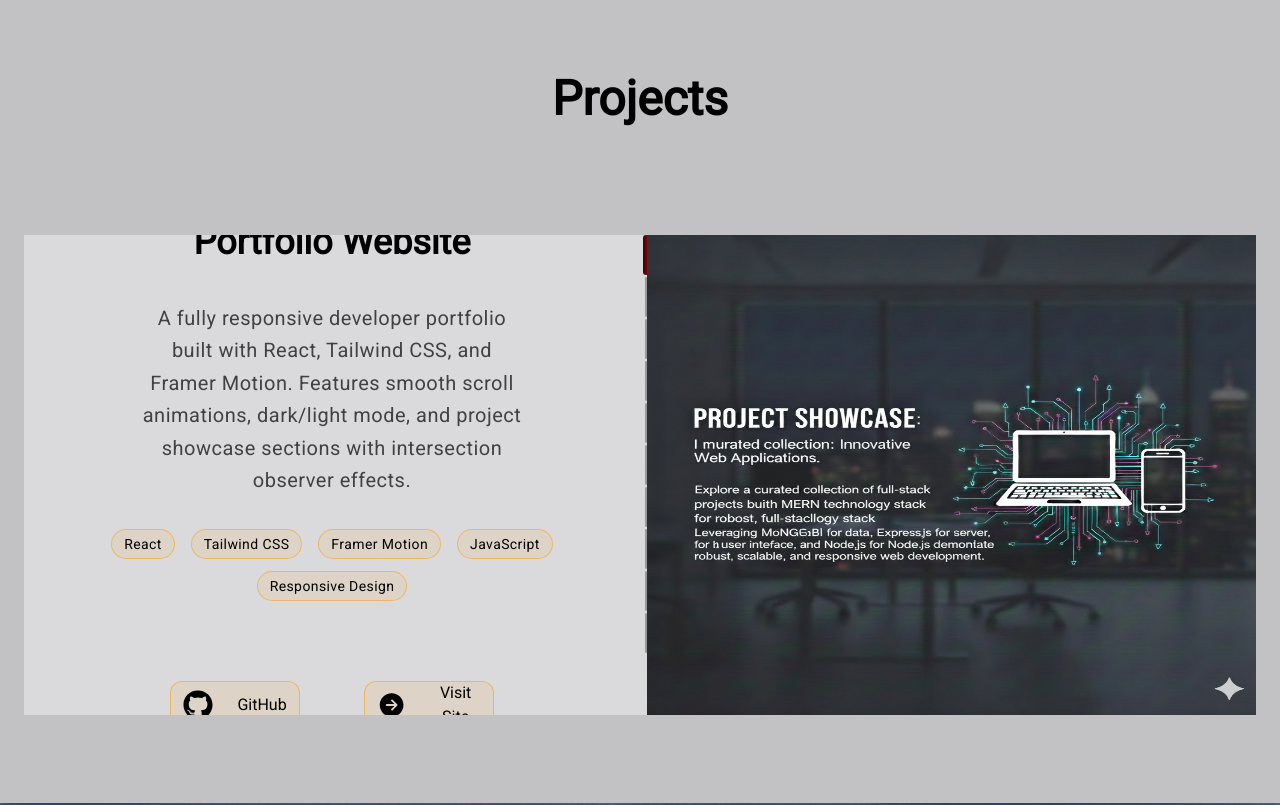
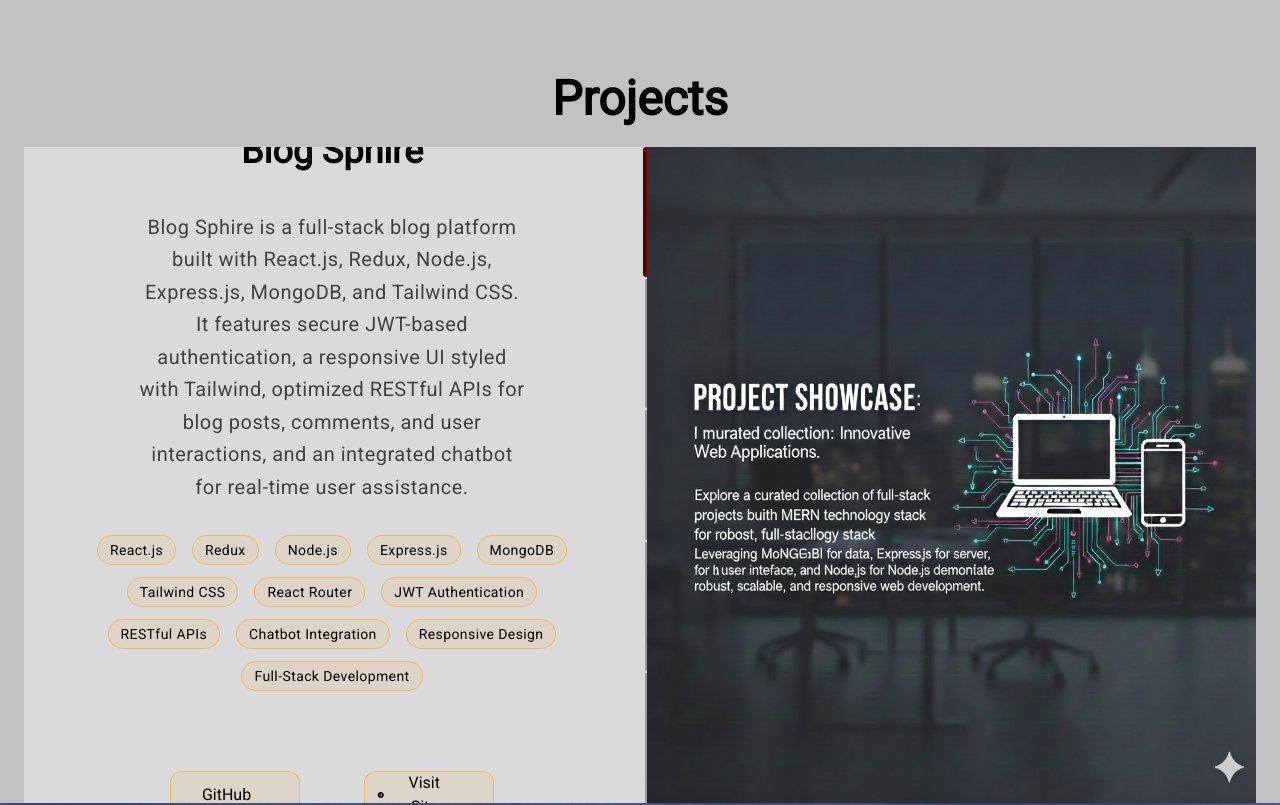
Before and after one commit to BanothSujith/Protfolio, a React (Vite) app: page /about in a window 1280 px wide. Shown: the part 1580-2385 px from the top of the page. Built offline with nearby package versions, Linux system fonts and the light colour scheme; a web font is replaced by a local one.

Commit message:
feat: update project details and links in Projects2.jsx for enhanced user experience

```diff
--- a/src/pages/Projects2.jsx
+++ b/src/pages/Projects2.jsx
@@ -3,153 +3,156 @@
 import IsInView from "../Hooks/IsInView.jsx";
 import { FaGithub } from "react-icons/fa";
 import { IoArrowForwardCircle } from "react-icons/io5";
+import {IoMdPaperPlane} from "react-icons/io"
 import project from "../assets/Projects.png";
 import { useEffect, useRef, useState } from "react";
 import { AnimatePresence, motion } from "framer-motion";
 const projectsData = [
   {
     id: 1,
-    title: "Portfolio Website",
-    desc: "A fully responsive developer portfolio built with React, Tailwind CSS, and Framer Motion. Features smooth scroll animations, dark/light mode, and project showcase sections with intersection observer effects.",
-    link: "#",
+    title: "Blog Sphire",
+    desc: "Blog Sphire is a full-stack blog platform built with React.js, Redux, Node.js, Express.js, MongoDB, and Tailwind CSS. It features secure JWT-based authentication, a responsive UI styled with Tailwind, optimized RESTful APIs for blog posts, comments, and user interactions, and an integrated chatbot for real-time user assistance.",
+    link: "https://sujithblog.vercel.app/",
     skills: [
-      "React",
+      "React.js",
+      "Redux",
+      "Node.js",
+      "Express.js",
+      "MongoDB",
       "Tailwind CSS",
-      "Framer Motion",
-      "JavaScript",
+      "React Router",
+      "JWT Authentication",
+      "RESTful APIs",
+      "Chatbot Integration",
       "Responsive Design",
+      "Full-Stack Development",
     ],
     projectLinks: [
-      { type: "GitHub", url: "#", label: FaGithub },
-      { type: "Visit Site", url: "#", label: IoArrowForwardCircle, size: 24 },
+      {
+        type: "GitHub",
+        url: "https://github.com/BanothSujith/blog",
+        label: FaGithub,
+      },
+      {
+        type: "Visit Site",
+        url: "https://sujithblog.vercel.app/",
+        label: IoArrowForwardCircle,
+        size: 24,
+      },
     ],
   },
   {
     id: 2,
-    title: "E-Commerce Store",
-    desc: "A full-featured MERN stack e-commerce application. Includes authentication, product management dashboard, Stripe payment integration, order history tracking, and real-time inventory management.",
-    link: "#",
+    title: "Real Time Chat Application",
+    desc: "Real Time Chat Application is a full-stack platform built with React.js, Node.js, Express.js, MongoDB, and CSS. It features secure JWT-based authentication, a responsive UI with React Router, optimized RESTful APIs, and WebSockets for real-time messaging and seamless user interactions.",
+    link: "sujithchatapp.vercel.app",
     skills: [
+      "React.js",
+      "Node.js",
+      "Express.js",
       "MongoDB",
-      "Express",
-      "React",
-      "Node.js",
-      "Stripe API",
-      "JWT",
-      "Redux",
+      "React Router",
+      "JWT Authentication",
+      "RESTful APIs",
+      "WebSockets",
+      "CSS",
+      "Full-Stack Development",
+      "Real-Time Communication",
     ],
     projectLinks: [
-      { type: "GitHub", url: "#", label: FaGithub },
-      { type: "Visit Site", url: "#", label: IoArrowForwardCircle, size: 24 },
+      {
+        type: "GitHub",
+        url: "https://github.com/BanothSujith/chat-application",
+        label: FaGithub,
+      },
+      {
+        type: "Visit Site",
+        url: "https://github.com/BanothSujith/chat-application",
+        label: IoArrowForwardCircle,
+        size: 24,
+      },
     ],
   },
   {
     id: 3,
-    title: "Chat App",
-    desc: "A real-time chat platform powered by React, Node.js, Socket.io, and MongoDB. Supports live messaging, typing indicators, user presence, and secure private chat rooms with JWT authentication.",
+    title: "Room Booking Frontend",
+    desc: "Room Booking Frontend is a responsive static website built with  React.js, and Tailwind CSS. It displays room listings with images sourced from Picsum, provides interactive booking actions with buttons, and logs all data to the console for demonstration purposes. The layout is fully responsive, optimized for both desktop and mobile devices.",
     link: "#",
-    skills: ["React", "Node.js", "Socket.io", "MongoDB", "JWT", "WebSockets"],
+    skills: [
+      "React.js",
+      "Tailwind CSS",
+      "Responsive Design",
+      "Frontend Development",
+      "Interactive UI",
+      "Static Data Display",
+    ],
     projectLinks: [
-      { type: "GitHub", url: "#", label: FaGithub },
-      { type: "Visit Site", url: "#", label: IoArrowForwardCircle, size: 24 },
+      {
+        type: "GitHub",
+        url: "https://github.com/BanothSujith/booking",
+        label: FaGithub,
+      },
+      {
+        type: "Visit Site",
+        url: "https://bookingrooms.vercel.app/",
+        label: IoArrowForwardCircle,
+        size: 24,
+      },
     ],
   },
   {
     id: 4,
-    title: "Weather App",
-    desc: "A clean and modern weather dashboard using the OpenWeather API. Displays real-time forecasts, temperature trends, and animated weather icons, with geolocation and search functionality.",
+    title: "Orphan Website",
+    desc: "Orphan Website is a static, responsive web application built with React.js and Tailwind CSS, featuring a modern UI/UX design. It includes About Us and Contact sections, interactive elements, and clean navigation. The project demonstrates front-end best practices such as component-based architecture, state management, responsive layouts, and accessibility considerations.",
     link: "#",
     skills: [
-      "React",
-      "OpenWeather API",
-      "CSS3",
-      "JavaScript",
-      "Geolocation API",
+      "React.js",
+      "Tailwind CSS",
+      "Responsive Design",
+      "Frontend Development",
     ],
     projectLinks: [
-      { type: "GitHub", url: "#", label: FaGithub },
-      { type: "Visit Site", url: "#", label: IoArrowForwardCircle, size: 24 },
+      {
+        type: "GitHub",
+        url: "https://github.com/BanothSujith/Orphan",
+        label: FaGithub,
+      },
+      {
+        type: "Visit Site",
+        url: "https://orphan.vercel.app/",
+        label: IoArrowForwardCircle,
+        size: 24,
+      },
     ],
   },
   {
     id: 5,
-    title: "Task Manager",
-    desc: "A productivity tool featuring Kanban-style task boards with drag-and-drop functionality. Built with React DnD and Zustand for state management, and supports task deadlines, filters, and progress tracking.",
+    title: "ASH Website",
+    desc: "ASH Website is a React-based web application showcasing nested routing and structured page navigation. Built with React.js and Tailwind CSS, it demonstrates clean component-based architecture, interactive navigation, and responsive design. The project highlights proficiency in React Router, including nested and dynamic routes, while maintaining a modern and accessible UI.",
     link: "#",
-    skills: ["React", "Zustand", "React DnD", "CSS", "JavaScript", "Kanban UI"],
+    skills: [
+      "React.js",
+      "React Router",
+      "Nested Routing",
+      "Tailwind CSS",
+      "Responsive Design",
+      "Frontend Development",
+    ],
     projectLinks: [
-      { type: "GitHub", url: "#", label: FaGithub },
-      { type: "Visit Site", url: "#", label: IoArrowForwardCircle, size: 24 },
+      {
+        type: "GitHub",
+        url: "https://github.com/BanothSujith/ASH",
+        label: FaGithub,
+      },
+      {
+        type: "Visit Site",
+        url: "https://ngo-hkz8.vercel.app/",
+        label: IoArrowForwardCircle,
+        size: 24,
+      },
     ],
   },
-  {
-    id: 6,
-    title: "Blog CMS",
-    desc: "A custom content management system built with Next.js and Firebase. Allows markdown-based posts, image uploads, admin authentication, SEO optimization, and a rich-text editor for content creation.",
-    link: "#",
-    skills: ["Next.js", "Firebase", "Markdown", "SEO", "React", "Tailwind CSS"],
-    projectLinks: [
-      { type: "GitHub", url: "#", label: FaGithub },
-      { type: "Visit Site", url: "#", label: IoArrowForwardCircle, size: 24 },
-    ],
-  },
-  {
-    id: 7,
-    title: "3D Portfolio",
-    desc: "An interactive 3D portfolio experience built using Three.js and React Three Fiber. Users can explore a 3D scene with animated models, dynamic lighting, and camera transitions synced to scroll position.",
-    link: "#",
-    skills: [
-      "Three.js",
-      "React Three Fiber",
-      "JavaScript",
-      "3D Animation",
-      "GLTF Models",
-    ],
-    projectLinks: [
-      { type: "GitHub", url: "#", label: FaGithub },
-      { type: "Visit Site", url: "#", label: IoArrowForwardCircle, size: 24 },
-    ],
-  },
-  {
-    id: 8,
-    title: "Finance Tracker",
-    desc: "A personal finance dashboard built with React and Chart.js. Tracks expenses, income, and savings goals with visual analytics and localStorage persistence for seamless user experience.",
-    link: "#",
-    skills: ["React", "Chart.js", "JavaScript", "CSS", "LocalStorage"],
-    projectLinks: [
-      { type: "GitHub", url: "#", label: FaGithub },
-      { type: "Visit Site", url: "#", label: IoArrowForwardCircle, size: 24 },
-    ],
-  },
-  {
-    id: 9,
-    title: "Movie Finder",
-    desc: "A sleek web app using the TMDB API to search, filter, and discover movies. Includes infinite scrolling, trailer previews, watchlist feature, and dynamic background gradients based on movie genres.",
-    link: "#",
-    skills: ["React", "TMDB API", "JavaScript", "CSS", "REST API"],
-    projectLinks: [
-      { type: "GitHub", url: "#", label: FaGithub },
-      { type: "Visit Site", url: "#", label: IoArrowForwardCircle, size: 24 },
-    ],
-  },
-  {
-    id: 10,
-    title: "AI Chatbot",
-    desc: "An intelligent chatbot powered by OpenAI’s GPT API. Designed with a minimalist chat UI, it can answer questions, summarize text, and perform context-aware responses with conversation memory.",
-    link: "#",
-    skills: [
-      "React",
-      "OpenAI API",
-      "Node.js",
-      "Express",
-      "Chat UI",
-      "JavaScript",
-    ],
-    projectLinks: [
-      { type: "GitHub", url: "#", label: FaGithub },
-      { type: "Visit Site", url: "#", label: IoArrowForwardCircle, size: 24 },
-    ],
-  },
+
 ];
 function Projects2() {
 
@@ -267,6 +270,10 @@ function Projects2() {
      }
      setActiveIndex(i);
     }
+    const halndleclick = (url) =>{
+      window.open(
+        url,  );
+    }
   return (
     <div
       ref={(ele) => {
@@ -289,7 +296,7 @@ function Projects2() {
         <div className="h-full w-full  lg:hidden block ">
           <img
             src={project}
-            className="h-[40vh] md:h-[50vh] w-full lg:hidden object-bottom "
+            className="h-[30vh] md:h-[60vh] w-full lg:hidden object-top  md:object-cover  "
           />
         </div>
 
@@ -298,7 +305,7 @@ function Projects2() {
           onTouchStart={onTouchStart}
           onTouchMove={onTouchMove}
           onTouchEnd={onTouchEnd}
-          className=" relative   h-fit   grid items-center lg:bg-cardbg/40 w-full   lg:overflow-hidden "
+          className=" relative   h-full   grid items-center lg:bg-cardbg/40 w-full   lg:overflow-hidden "
         >
           <AnimatePresence mode="wait" custom={direction}>
             <motion.div
@@ -308,12 +315,12 @@ function Projects2() {
               animate="animate"
               exit="exit"
               variants={variants}
-              className="h-[60vh] md:[0vh] lg:[60vh]  p-4 lg:p-12 flex justify-center  lg:justify-center items-center flex-col lg:w-1/2 gap-4  md:gap-8 "
+              className="h-[80vh]  lg:[60vh]  p-4 lg:p-12 flex justify-center  lg:justify-center items-center flex-col lg:w-1/2 gap-4  md:gap-8 "
             >
-              <h2 className=" text-3xl md:text-4xl font-bold md:mb-2 ">
+              <h2 className=" text-2xl md:text-4xl font-bold md:mb-2 ">
                 {projectsData[activeIndex].title}
               </h2>
-              <p className="text-text/70  md:text-xl md:mx-2 text-center md:w-3/4 tracking-wide md:leading-relaxed ">
+              <p className="text-text/70 text-sm md:text-xl md:mx-2 text-center md:w-3/4 tracking-wide md:leading-relaxed ">
                 {projectsData[activeIndex].desc}
               </p>
               <div className=" flex flex-wrap justify-center gap-x-4 gap-y-3 px-2  font-medium tracking-wide text-text   ">
@@ -331,22 +338,26 @@ function Projects2() {
                   const Type = Links?.label;
                   return (
                     <button
+                    onClick={()=>halndleclick(Links?.url)}
                       key={idx}
-                      className={`border border-amber-500/50 bg-amber-500/10  md:px-3 h-12 rounded-xl font-medium transition-all duration-300 ease-linear hover:text-text/80 hover:bg-surface/60 hover:border-amber-400/70 w-1/2 md:w-1/4 flex justify-center md:gap-4 items-center  group`}
+                      className={`border border-amber-500/50 bg-amber-500/10  md:px-3 h-12 rounded-xl font-medium transition-all duration-300 ease-linear hover:text-text/80 hover:bg-surface/60 hover:border-amber-400/70 w-1/2 md:w-1/4 flex justify-center md:gap-4 items-center  group overflow-hidden`}
                     >
                       <Type
                         className={`${
                           Links?.size ? "text-4xl" : "text-3xl"
-                        } group-active:translate-x-full `}
+                        }  `}
                       />
                       <span className="ml-2">{Links?.type}</span>
+                      <div className=" transform -translate-x-20 translate-y-10 group-hover:translate-x-0 group-hover:translate-y-0 transition-all duration-200 text-text group-active:-translate-y-10 group-active:translate-x-10 ">
+                        <IoMdPaperPlane size={25}/>
+                      </div>
                     </button>
                   );
                 })}
               </div>
             </motion.div>
           </AnimatePresence>
-          {/* //scjklasn */}
+
           <div
             className="absolute w-full  lg:w-3 h-2 lg:h-full  left-0 lg:left-[calc(50%)]
 top-0 flex lg:flex-col gap-[2px] items-center  "
@@ -355,12 +366,14 @@ top-0 flex lg:flex-col gap-[2px] items-center  "
               <button
                 onClick={() => handledots(i)}
                 key={i}
-                className={`h-1 lg:h-1/12 rounded-full hover:h-4 lg:hover:w-2 w-full lg:w-0.5  transition-all duration-100 ease-linear ${
+                className={` h-1 lg:h-full rounded-full hover:h-4 lg:hover:w-2 w-full lg:w-0.5  transition-all duration-100 ease-linear ${
                   i == activeIndex
                     ? "bg-gradient-to-r from-[#420101] to-[#970303] lg:w-1.5"
                     : "bg-text/30"
                 }`}
-              ></button>
+              >
+
+              </button>
             ))}
           </div>
           <div className="absolute hidden lg:block -top-0 lg:-right-[7px] w-full h-full  lg:w-1/2 ">
```
